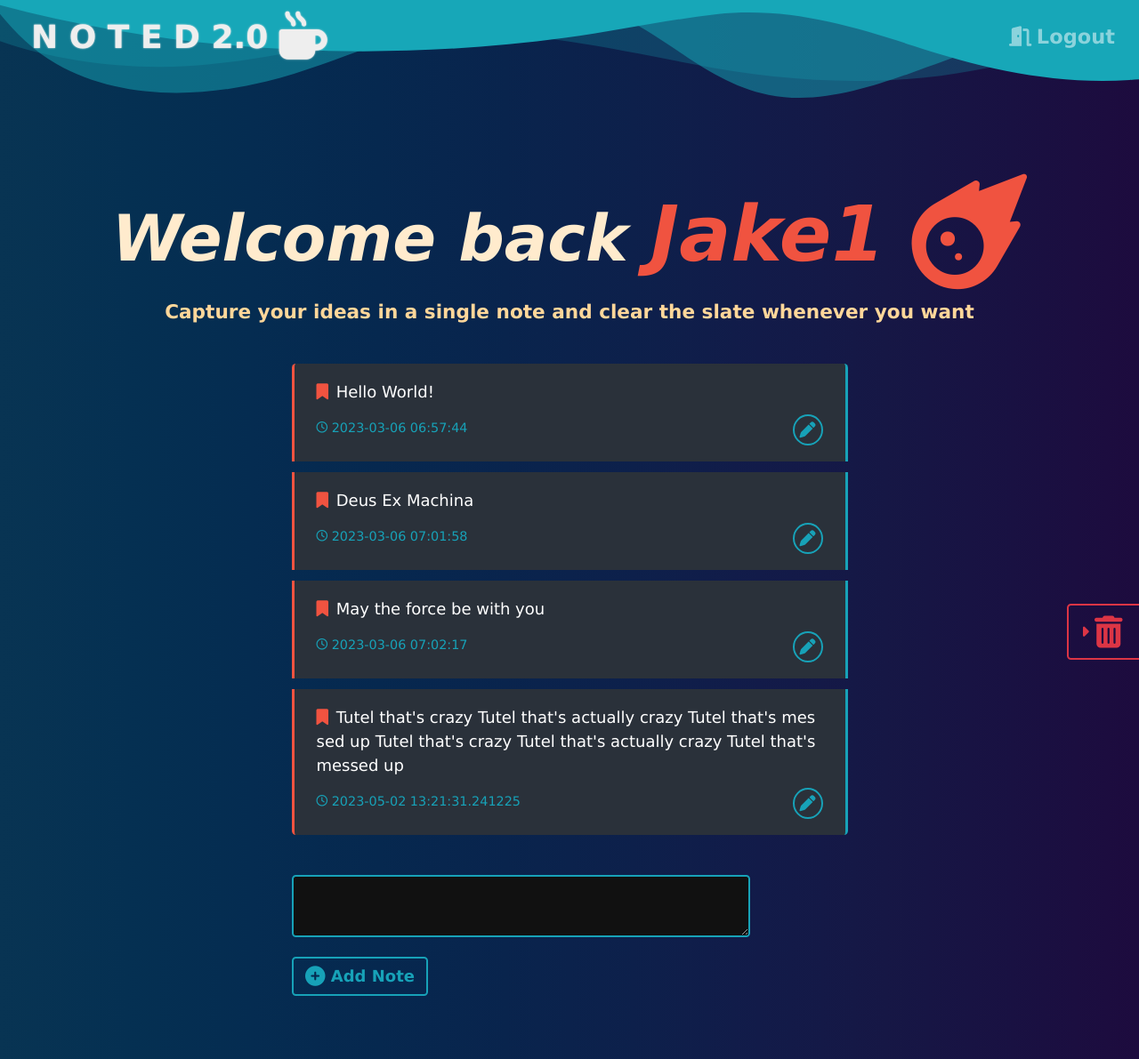
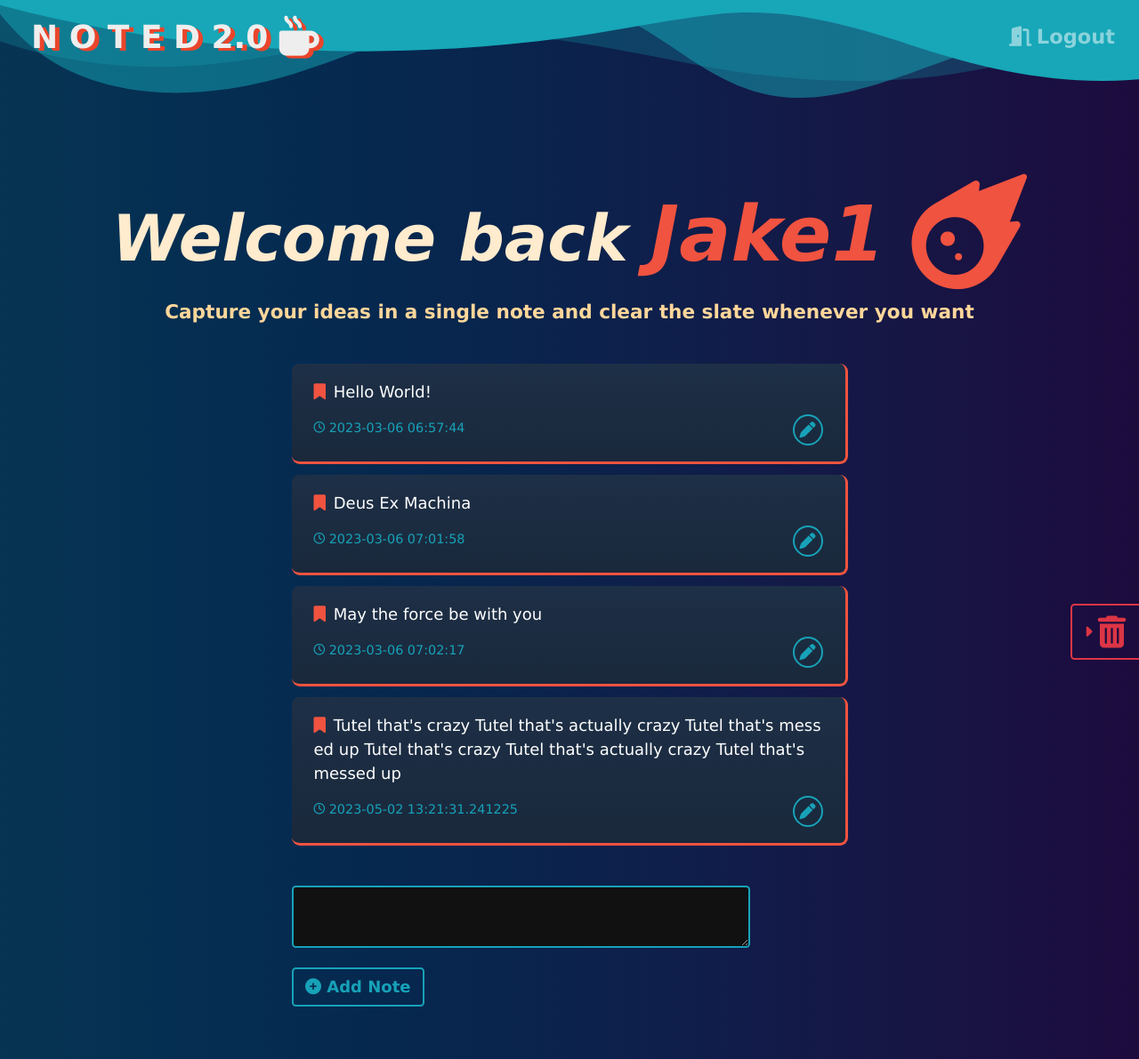
Before and after one commit to Jake079/Full-Stack-Test-App, a Flask app: page / in a window 1280 px wide. Shown: the top 1191 px of the page at 89% size. Run offline with Flask 3, Linux system fonts and the light colour scheme; a user stored in the database is signed in; some libraries are stand-ins or nearby versions.

Commit message:
Redesign

```diff
--- a/Website/Templates/base.html
+++ b/Website/Templates/base.html
@@ -55,6 +55,26 @@
         .container {
             margin: 0 auto;
             max-width: 100%;
+        }
+
+        /* Scrollbar width */
+        ::-webkit-scrollbar {
+        width: 10px;
+        }
+
+        /* Track */
+        ::-webkit-scrollbar-track {
+        background: #3c3c3c;
+        }
+
+        /* Handle */
+        ::-webkit-scrollbar-thumb {
+        background: #148799;
+        }
+
+        /* Handle on hover */
+        ::-webkit-scrollbar-thumb:hover {
+        background: #11aec7;
         }
 
         /* Nav */
@@ -205,22 +241,24 @@
             color: #fff;
             /* background-color: #ffebcd; */
             background-color: #2a313a;
-            /* background-image: linear-gradient(to right,#403938,
-            #40393a,
-            #40393b,
-            #3f3a3d,
-            #3e3a3e,
-            #3d3b3f,
-            #3b3b40,
-            #3a3c40,
-            #393c40,
-            #383d40);  */
+            background-image: linear-gradient(to bottom,#1e3047,
+            #1d2f46,
+            #1d2e44,
+            #1c2d43,
+            #1c2c42,
+            #1b2c40,
+            #1b2b3f,
+            #1a2a3e,
+            #1a293c,
+            #19283b
+            );
             padding: 18px;
             padding-inline: 25px;
             margin-bottom: 12px;
             border-left: solid 3px #f05340;
-            border-right: solid 3px #17a2b8;
-            /* border-radius: 1em; */
+            border-right: solid 3px #f05340;
+            border-bottom: solid 3px #f05340;
+            border-radius: 0.5em;
             text-align: left;
             word-break: break-all;
         }
@@ -230,8 +268,9 @@
             padding-inline: 25px;
             margin-bottom: 12px;
             border-left: solid 3px #f05340;
-            border-right: solid 3px #17a2b8;
-            /* border-radius: 1em; */
+            border-right: solid 3px #f05340;
+            border-bottom: solid 3px #f05340;
+            border-radius: 0.5em;
             text-align: left;
             word-break: break-all;
         }
@@ -261,10 +313,11 @@
             font-size: 2rem;
             font-weight: bold;
             color: #eeeeee;
-            text-shadow: 0 0 2px #eeeeee;
+            /* text-shadow: 0 0 2px #eeeeee;  */
             margin-left: 5px;
             border-radius: 1em;
             padding: 12px;
+            text-shadow: 5px 3px 0px #eb452b;
         }
 
         text.date {
@@ -412,7 +476,7 @@
         div.bin {
             position: fixed;
             bottom: 6vh;
-            right: -15px;
+            right: -50px;
             margin: 10px;
             z-index: 9999;
         }
@@ -533,7 +597,7 @@
         </div>
         <nav class="navbar navbar-expand-lg navbar-dark">
             <a class="navbar-brand" id="home" href="">
-                <text class="flask_note_logo" href="">N O T E D 2.0&nbsp;<i class="fa-solid fa-mug-hot fa-xl"></i></text>
+                <text class="flask_note_logo" href="">N O T E D 2.0&nbsp;<i class="fa-solid fa-mug-hot fa-lg"></i></text>
             </a>
             <button class="navbar-toggler" type="button" data-toggle="collapse" data-target="#navbar">
                 <span class="navbar-toggler-icon"></span>
--- a/Website/Templates/home.html
+++ b/Website/Templates/home.html
@@ -10,7 +10,7 @@
     <div class="notes">
         <ul class="list-group notegroup" id="notes">
             {% for note in user.notes %}
-            <li class="list-group-item border-top-0 border-bottom-0 notelist">
+            <li class="list-group-item border-top-0 border-left-0 notelist">
                 {{ note.note_data }}
                 <br/>
                 <div class="time_edit">
@@ -29,7 +29,7 @@
                     <textarea name="note" class="input"></textarea>
                 </div>
                 <div class="submit_note">
-                    <button type="submit" class="btn btn-outline-info add_note"><i class="fa-solid fa-circle-plus fa-lg"></i>&nbsp;Add Note</button>
+                    <button type="submit" class="btn btn-outline-info add_note"><i class="fa-solid fa-circle-plus"></i>&nbsp;Add Note</button>
                 </div>
 
             </form>
@@ -37,7 +37,7 @@
     </div>
     <div class="bin">
         {% if user.notes %}
-        <a name= "bin" class="btn btn-outline-danger toggleDelete" href="/note_bin"><i class="fa-solid fa-caret-right"></i>&nbsp;<i class="fa-solid fa-trash-can fa-2xl bin_icon"></i></a>
+        <a name= "bin" class="btn btn-outline-danger toggleDelete" href="/note_bin"><i class="fa-solid fa-caret-right"></i>&nbsp;<i class="fa-solid fa-trash-can fa-2xl bin_icon"></i>&nbsp;&nbsp;&nbsp;&nbsp;&nbsp;</a>
         {% else %}
         {% endif %}
     </div>
--- a/Website/Templates/login.html
+++ b/Website/Templates/login.html
@@ -5,7 +5,7 @@
 {% endblock%}
 
 {% block content%}
-    <h1 class="login"><span class="high_light">Welcome Back</span><br/>Please log in to your account</h1>
+    <h1 class="login"><span class="high_light_login">Welcome Back!</span><br/>Please log in to your account</h1>
     <div class="sign_in_form">
         <form method="POST" class="login">
             <div class="form-group">
--- a/Website/Templates/sign_up.html
+++ b/Website/Templates/sign_up.html
@@ -5,7 +5,7 @@
 {% endblock%}
 
 {% block content%}
-<h1 class="login">Simple, Easy & Free <i class="fa-solid fa-feather-pointed"></i></br>Create a <span class="high_light">NOTED</span> Account Today</h1>
+<h1 class="login">Simple, Easy & Free <i class="fa-solid fa-feather-pointed"></i></br>Start Using <span class="high_light_sign_up">NOTED</span> Today</h1>
 <div class="sign_in_form">
     <form method="POST">
         <div class="form-group">
```
Also changed, not shown: other parts of Website/Templates/base.html (+47 -7 lines), instance/database.db.
